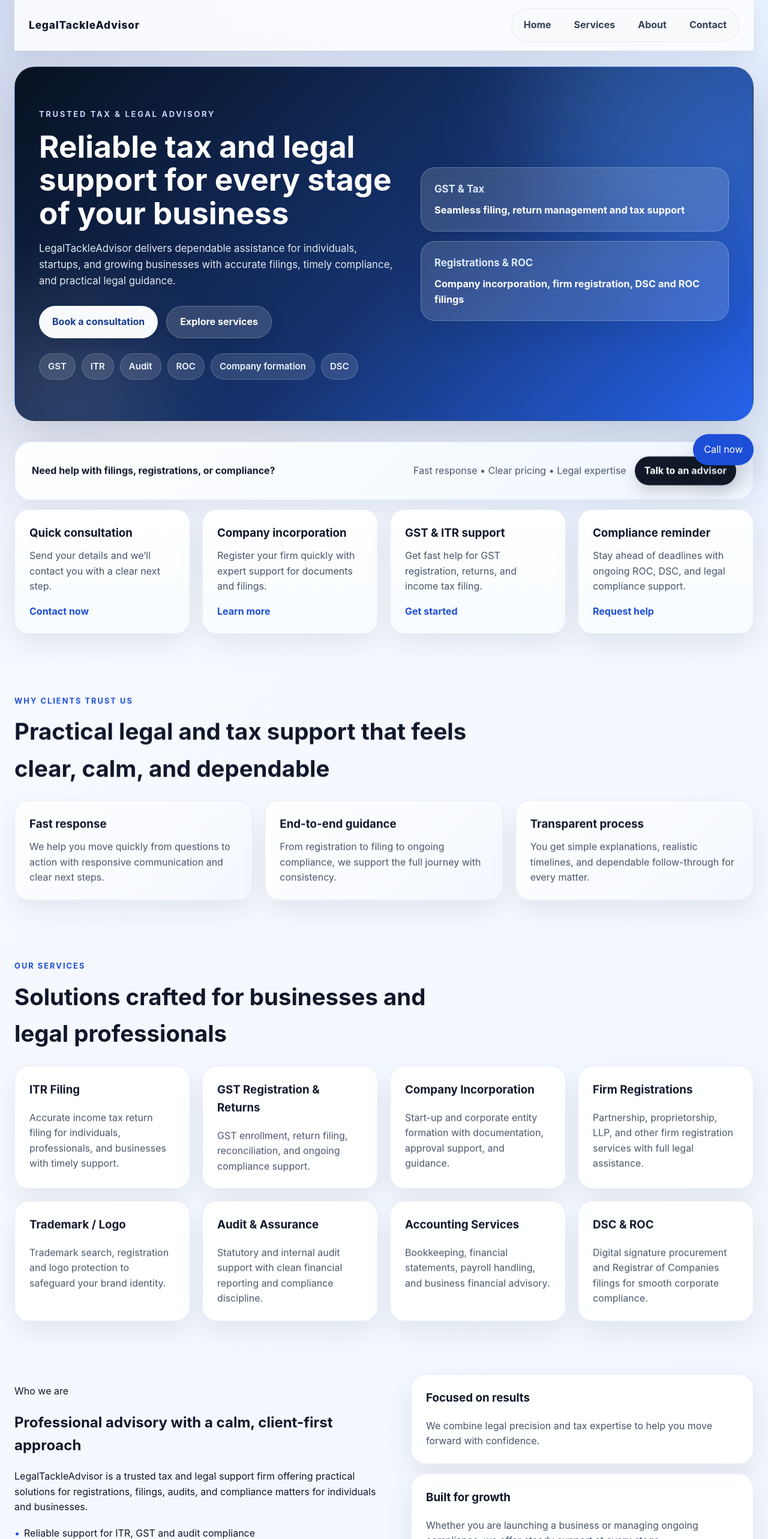
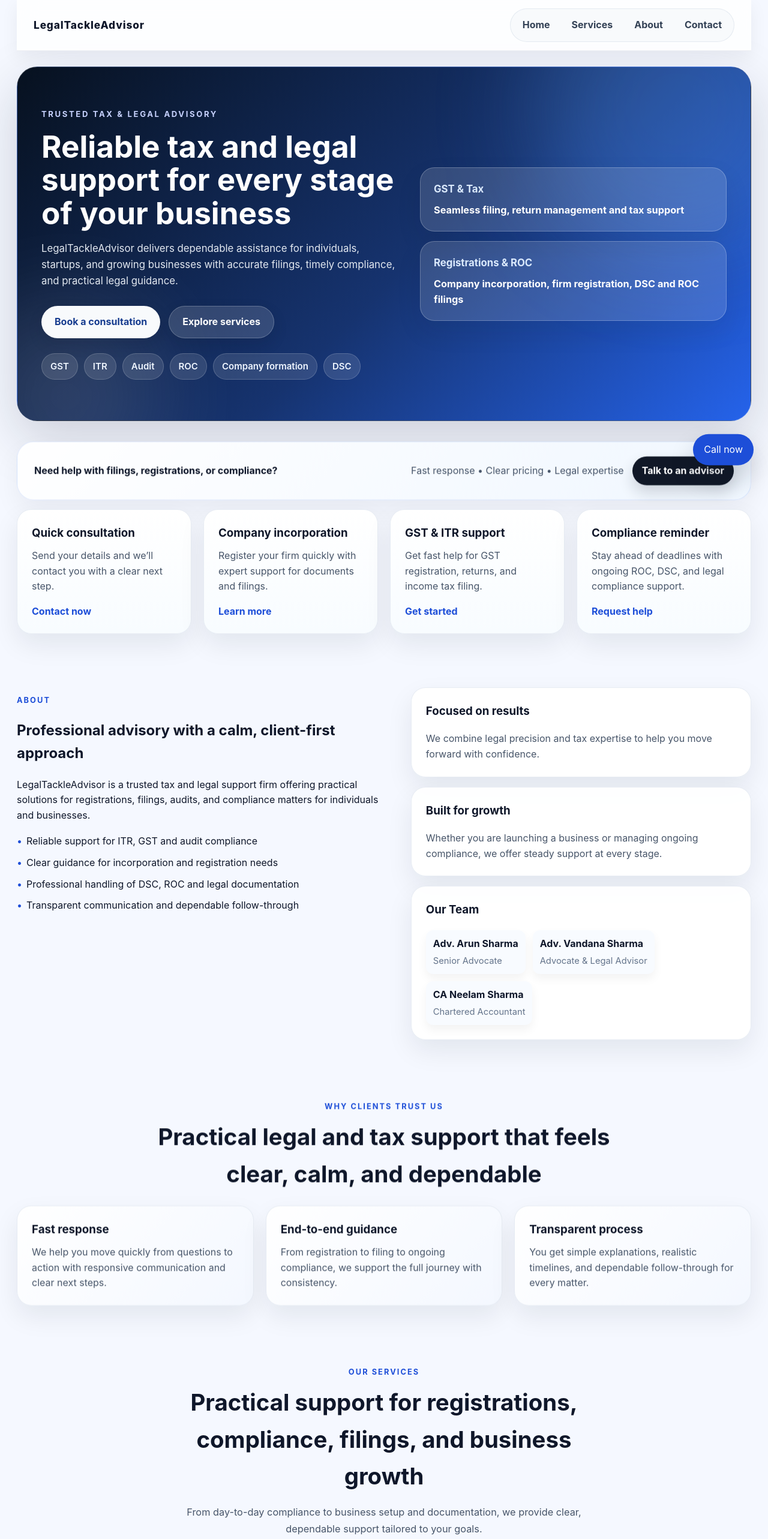
Before and after one commit to vishusharma1606/website, a React (Vite) app: page / in a window 1280 px wide. Shown: the top 2566 px of the page at 60% size. Built offline with nearby package versions, Linux system fonts and the light colour scheme.

Commit message:
make some changes

```diff
--- a/src/About.tsx
+++ b/src/About.tsx
@@ -4,7 +4,7 @@ function About() {
   return (
     <section id="about" className="section about split">
       <div>
-        <p className="eyebrow">Who we are</p>
+        <p className="eyebrow">About</p>
         <h2>Professional advisory with a calm, client-first approach</h2>
         <p>
           LegalTackleAdvisor is a trusted tax and legal support firm offering practical solutions for registrations, filings, audits, and compliance matters for individuals and businesses.
--- a/src/App.tsx
+++ b/src/App.tsx
@@ -114,6 +114,8 @@ function App() {
         </div>
       </section>
 
+      <About />
+
       <section className="section reveal-on-scroll">
         <div className="section-heading">
           <p className="eyebrow">Why clients trust us</p>
@@ -135,12 +137,13 @@ function App() {
         </div>
       </section>
 
-      {/* Stats section removed per request */}
-
       <section id="services" className="section services">
         <div className="section-heading">
           <p className="eyebrow">Our services</p>
-          <h2>Solutions crafted for businesses and legal professionals</h2>
+          <h2>Practical support for registrations, compliance, filings, and business growth</h2>
+          <p className="section-intro">
+            From day-to-day compliance to business setup and documentation, we provide clear, dependable support tailored to your goals.
+          </p>
         </div>
         <div className="cards-grid">
           <article className="card reveal-on-scroll">
@@ -178,8 +181,6 @@ function App() {
         </div>
       </section>
 
-      <About />
-
       <Contact />
 
       <footer className="footer">
--- a/src/index.css
+++ b/src/index.css
@@ -12,15 +12,20 @@
 
 html {
   scroll-behavior: smooth;
+  background: linear-gradient(90deg,
+    rgba(30,64,175,0.14) 0%,
+    rgba(30,64,175,0.08) 12%,
+    #f8fbff 25%,
+    #f8fbff 75%,
+    rgba(59,130,246,0.08) 88%,
+    rgba(59,130,246,0.14) 100%);
+  min-height: 100vh;
 }
 
 body {
   margin: 0;
   min-height: 100vh;
-  background:
-    radial-gradient(circle at top left, rgba(30, 64, 175, 0.18), transparent 24%),
-    radial-gradient(circle at 85% 8%, rgba(59, 130, 246, 0.16), transparent 18%),
-    linear-gradient(135deg, #f8fbff 0%, #eef4ff 100%);
+  background: transparent;
   color: #0f172a;
 }
 
@@ -40,9 +45,16 @@ section[id] {
 }
 
 .app-shell {
-  max-width: 1280px;
+  width: 100%;
+  max-width: 1400px;
   margin: 0 auto;
-  padding: 0 24px 56px;
+  padding: 0 28px 56px;
+}
+
+@media (max-width: 980px) {
+  html {
+    background: #f8fbff;
+  }
 }
 
 .topbar {
@@ -57,12 +69,14 @@ section[id] {
 }
 
 .topbar-inner {
-  max-width: 1280px;
+  width: 100%;
+  max-width: 1400px;
   margin: 0 auto;
   display: flex;
   align-items: center;
   justify-content: space-between;
-  padding: 14px 24px;
+  gap: 16px;
+  padding: 14px 28px;
 }
 
 .brand {
@@ -74,13 +88,15 @@ section[id] {
 
 .nav-links {
   display: flex;
-  gap: 10px;
+  gap: 8px;
   align-items: center;
+  justify-content: flex-end;
   flex-wrap: wrap;
   padding: 6px;
   border-radius: 999px;
   background: rgba(248, 250, 252, 0.9);
   border: 1px solid rgba(226, 232, 240, 0.9);
+  margin-left: auto;
 }
 
 .nav-links a {
@@ -232,6 +248,20 @@ section[id] {
 
 .section {
   padding: 44px 0;
+}
+
+.section-heading {
+  max-width: 760px;
+  margin: 0 auto 28px;
+  text-align: center;
+}
+
+.section-intro {
+  margin: 14px auto 0;
+  font-size: 1.02rem;
+  line-height: 1.75;
+  color: #475569;
+  max-width: 700px;
 }
 
 .help-strip {
@@ -436,6 +466,14 @@ section[id] {
   align-items: start;
 }
 
+.about .eyebrow {
+  color: #1d4ed8;
+  font-weight: 700;
+  letter-spacing: 0.16em;
+  text-transform: uppercase;
+  font-size: 0.8rem;
+}
+
 .about-list {
   margin: 18px 0 0;
   padding: 0;
@@ -489,21 +527,27 @@ section[id] {
 }
 
 .contact-heading {
-  max-width: 760px;
-  margin-bottom: 20px;
+  max-width: 780px;
+  margin-bottom: 24px;
+  text-align: center;
+}
+
+.contact-heading h2 {
+  font-size: clamp(2rem, 3.2vw, 2.8rem);
+  line-height: 1.2;
 }
 
 .contact-subheading {
-  margin-top: 10px;
-  font-size: 1.02rem;
+  margin-top: 12px;
+  font-size: 1.05rem;
   color: #475569;
-  line-height: 1.7;
+  line-height: 1.75;
 }
 
 .contact-form-card {
-  margin-top: 18px;
+  margin-top: 22px;
   background: rgba(255, 255, 255, 0.96);
-  padding: 24px;
+  padding: 28px;
 }
 
 .contact-form-intro h3 {
@@ -540,9 +584,10 @@ section[id] {
   width: 100%;
   border: 1px solid rgba(148, 163, 184, 0.42);
   border-radius: 14px;
-  padding: 12px 14px;
+  padding: 13px 15px;
   background: white;
   color: #0f172a;
+  font-size: 1rem;
 }
 
 .contact-form textarea {
@@ -578,9 +623,9 @@ section[id] {
 .contact-card {
   display: grid;
   grid-template-columns: repeat(2, minmax(280px, 1fr));
-  gap: 24px;
-  padding: 26px;
-  margin-top: 24px;
+  gap: 28px;
+  padding: 30px;
+  margin-top: 28px;
   background: linear-gradient(135deg, #0f172a 0%, #173c8f 100%);
   color: white;
 }
```
